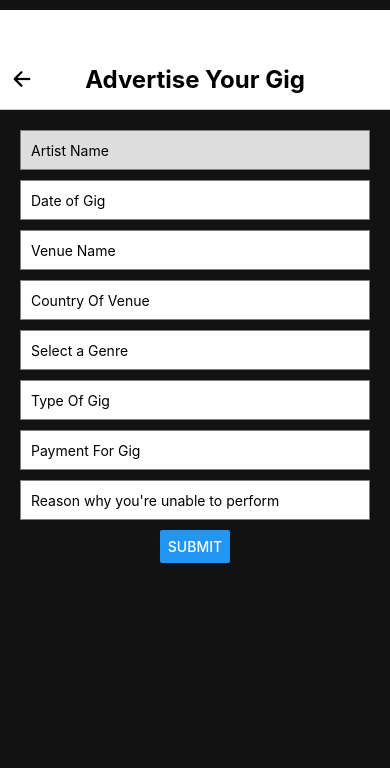
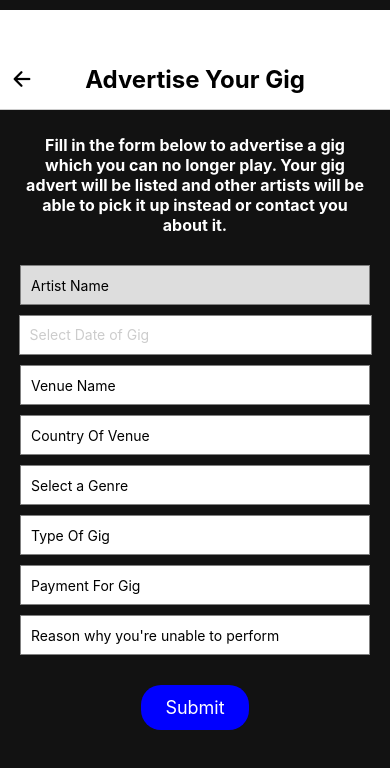
Before and after one commit to joshthomas98/gigsweep-react-native-app, a React Native app: screen /ArtistAdvertiseGig in a window 390 px wide. Shown: the top 768 px of the page. Built offline with nearby package versions, Linux system fonts and the light colour scheme; no server answers; what expo-camera would draw is missing.

Commit message:
18/3/24 - 1

```diff
--- a/package.json
+++ b/package.json
@@ -27,6 +27,7 @@
     "react-native-calendar-picker": "^8.0.1",
     "react-native-calendars": "^1.1303.0",
     "react-native-modal": "^13.0.1",
+    "react-native-modal-datetime-picker": "^17.1.0",
     "react-native-screens": "~3.29.0"
   },
   "devDependencies": {
--- a/screens/ArtistAdvertiseGig.js
+++ b/screens/ArtistAdvertiseGig.js
@@ -11,6 +11,7 @@ import { useNavigation } from "@react-navigation/native";
 import { Ionicons } from "@expo/vector-icons";
 import LoginContext from "../contexts/LoginContext";
 import { globalStyles } from "../styles/global";
+import DateTimePickerModal from "react-native-modal-datetime-picker";
 
 const ArtistAdvertiseGig = () => {
   const { userId, artistOrVenue } = useContext(LoginContext);
@@ -21,7 +22,6 @@ const ArtistAdvertiseGig = () => {
   const profileId = userId;
 
   const [artist, setArtist] = useState("");
-
   const [dateOfGig, setDateOfGig] = useState("");
   const [venueName, setVenueName] = useState("");
   const [countryOfVenue, setCountryOfVenue] = useState("");
@@ -29,6 +29,7 @@ const ArtistAdvertiseGig = () => {
   const [typeOfGig, setTypeOfGig] = useState("");
   const [payment, setPayment] = useState("");
   const [description, setDescription] = useState("");
+  const [isDatePickerVisible, setDatePickerVisibility] = useState(false);
 
   useEffect(() => {
     if (!userId || !artistOrVenue) {
@@ -58,12 +59,6 @@ const ArtistAdvertiseGig = () => {
   const handleSubmit = (event) => {
     event.preventDefault();
 
-    // convert dateOfGig to a Date object
-    const dateObj = new Date(dateOfGig);
-
-    // extract only the date portion
-    const date = dateObj.toISOString().slice(0, 10);
-
     const data = {
       artist: artist.id,
       date_of_gig: dateOfGig,
@@ -78,7 +73,6 @@ const ArtistAdvertiseGig = () => {
       status: "Active",
     };
 
-    // Log each value in the data object
     console.log("Data to be submitted:", data);
 
     fetch("http://localhost:8000/artist_listed_gigs/", {
@@ -104,6 +98,13 @@ const ArtistAdvertiseGig = () => {
     navigation.goBack();
   };
 
+  const handleConfirm = (selectedDate) => {
+    setDatePickerVisibility(false);
+    if (selectedDate) {
+      setDateOfGig(selectedDate.toISOString().slice(0, 10));
+    }
+  };
+
   return (
     <View style={globalStyles.container}>
       <View style={styles.header}>
@@ -114,19 +115,28 @@ const ArtistAdvertiseGig = () => {
       </View>
 
       <View style={styles.formContainer}>
+        <Text style={styles.advertiseGigInfoText}>
+          Fill in the form below to advertise a gig which you can no longer
+          play. Your gig advert will be listed and other artists will be able to
+          pick it up instead or contact you about it.
+        </Text>
+
         <TextInput
           style={[styles.input, { backgroundColor: "#dddddd" }]}
           placeholder="Artist Name"
           value={artist.artist_name}
-          editable={false} // Disable editing
+          editable={false}
         />
 
-        <TextInput
-          style={styles.input}
-          placeholder="Date of Gig"
-          value={dateOfGig}
-          onChangeText={setDateOfGig}
-        />
+        <TouchableOpacity
+          onPress={() => setDatePickerVisibility(true)}
+          style={styles.dateInput}
+        >
+          <Text style={dateOfGig ? styles.dateText : styles.placeholderText}>
+            {dateOfGig || "Select Date of Gig"}
+          </Text>
+        </TouchableOpacity>
+
         <TextInput
           style={styles.input}
           placeholder="Venue Name"
@@ -163,8 +173,17 @@ const ArtistAdvertiseGig = () => {
           value={description}
           onChangeText={setDescription}
         />
-        <Button title="Submit" onPress={handleSubmit} />
+        <TouchableOpacity style={styles.button} onPress={handleSubmit}>
+          <Text style={styles.buttonText}>Submit</Text>
+        </TouchableOpacity>
       </View>
+
+      <DateTimePickerModal
+        isVisible={isDatePickerVisible}
+        mode="date"
+        onConfirm={handleConfirm}
+        onCancel={() => setDatePickerVisibility(false)}
+      />
     </View>
   );
 };
@@ -177,7 +196,7 @@ const styles = StyleSheet.create({
   header: {
     flexDirection: "row",
     alignItems: "center",
-    justifyContent: "center", // Add this line
+    justifyContent: "center",
     height: 100,
     backgroundColor: "#ffffff",
     paddingTop: 40,
@@ -202,6 +221,14 @@ const styles = StyleSheet.create({
     alignItems: "center",
     paddingHorizontal: 20,
   },
+  advertiseGigInfoText: {
+    fontSize: 16,
+    fontWeight: "bold",
+    color: "white",
+    marginTop: 5,
+    marginBottom: 30,
+    textAlign: "center",
+  },
   input: {
     height: 40,
     width: "100%",
@@ -211,6 +238,34 @@ const styles = StyleSheet.create({
     marginBottom: 10,
     paddingHorizontal: 10,
   },
+  dateInput: {
+    height: 40,
+    width: 353,
+    borderColor: "gray",
+    backgroundColor: "white",
+    borderWidth: 1,
+    paddingTop: 10,
+    marginBottom: 10,
+    paddingHorizontal: 10,
+  },
+  dateText: {
+    color: "black",
+  },
+  placeholderText: {
+    color: "#CCCCCC",
+  },
+  button: {
+    backgroundColor: "blue",
+    paddingVertical: 12,
+    paddingHorizontal: 24,
+    borderRadius: 20,
+    marginTop: 20,
+  },
+  buttonText: {
+    color: "white",
+    fontSize: 18,
+    textAlign: "center",
+  },
 });
 
 export default ArtistAdvertiseGig;
```
Also changed, not shown: 1 other file (tests, documents, lock files or other folders).
